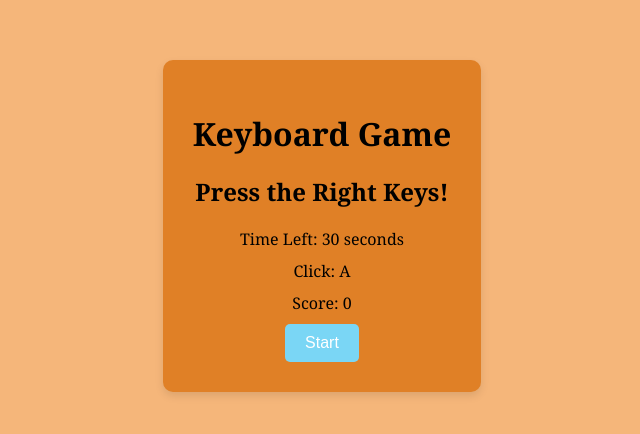
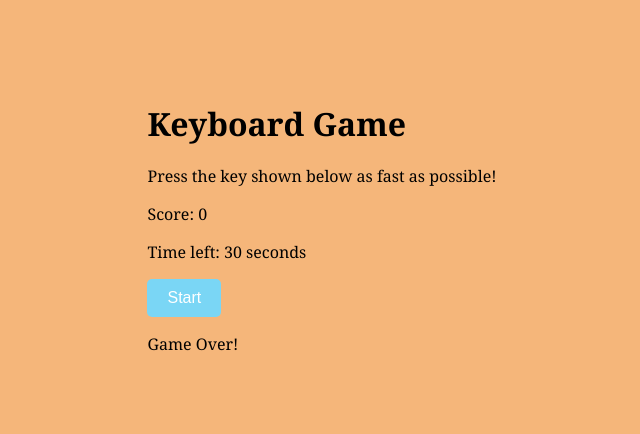
Before and after one commit to shawmn03/Keyboard-Game, a plain HTML site: page index.html in a window 1280 px wide. Shown: the part 174-608 px from the top of the page, without its empty margins (318-958 px from the left). Drawn offline with Linux system fonts and the light colour scheme; a web font is replaced by a local one.

Commit message:
Update index.html

```diff
--- a/index.html
+++ b/index.html
@@ -4,16 +4,20 @@
     <meta charset="UTF-8">
     <meta name="viewport" content="width=device-width, initial-scale=1.0">
     <title>Megan's Keyboard Game</title>
+    <link href="https://fonts.googleapis.com/css2?family=Georgia&display=swap" rel="stylesheet">
     <link rel="stylesheet" href="styles.css">
 </head>
 <body>
-  <div class="container">
-    <h1>Keyboard Game</h1>
-    <h2>Press the Right Keys!</h2>
-    <div id="timer">Time Left: <span id="time-left">30</span> seconds</div>
-    <div id="current-key">Click: <span id="key-to-press">A</span></div>
-    <div id="score">Score: <span id="score-value">0</span></div>
+    <div class="game-container">
+        <h1 class="title">Keyboard Game</h1>
+        <p class="instructions">Press the key shown below as fast as possible!</p>
+        <div class="key-display" id="key-display"></div>
+        <div class="scoreboard">
+            <p>Score: <span id="score">0</span></p>
+            <p>Time left: <span id="time-left">30</span> seconds</p>
+        </div>
         <button id="start-button">Start</button>
+        <p class="game-over" id="game-over">Game Over!</p>
     </div>
 
     <script src="script.js"></script>
```
Lines whose indentation alone changed are shown as unchanged.
